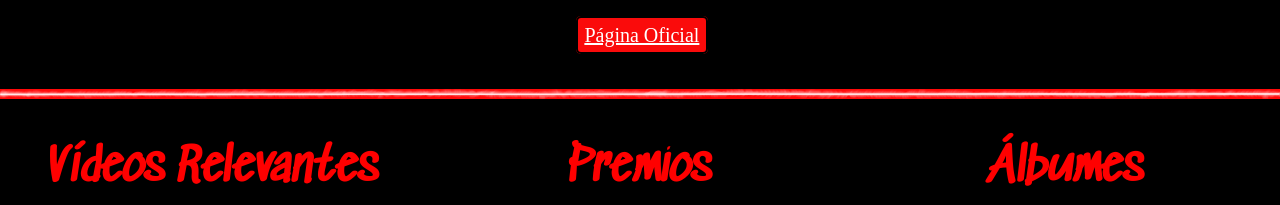
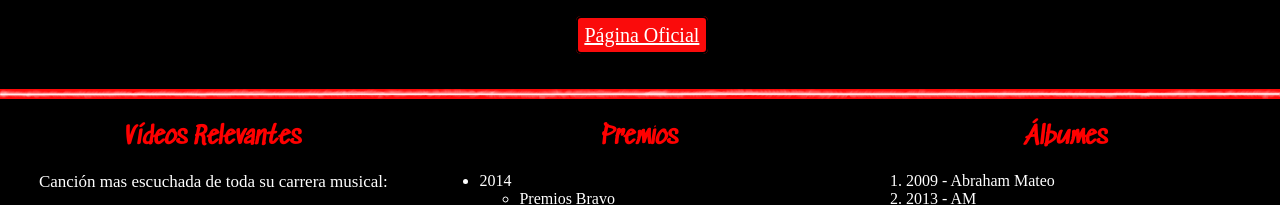
Before and after one commit to TaniaSoleraLucena/PaginaAbraham, a plain HTML site: page index.html in a window 1280 px wide. Shown: the part 1100-1305 px from the top of the page. Drawn offline with Linux system fonts and the light colour scheme; a web font is replaced by a local one.

Commit message:
Add files via upload

```diff
--- a/index.html
+++ b/index.html
@@ -54,7 +54,7 @@
 
         <div id="box">
             <article class="colum">
-                <h1>Vídeos Relevantes</h1>
+                <h2>Vídeos Relevantes</h2>
 
                 <p>Canción mas escuchada de toda su carrera musical:</p><br>
 
@@ -73,7 +73,7 @@
             </article>
 
             <article class="colum">
-                <h1>Premios</h1>
+                <h2>Premios</h2>
                 <ul>
                     <li>2014
                         <ul>
@@ -152,7 +152,7 @@
             </article>
 
             <article class="colum">
-                <h1>Álbumes</h1>
+                <h2>Álbumes</h2>
                 <ol>
                     <li>2009 - Abraham Mateo</li>
                     <li>2013 - AM</li>
```
